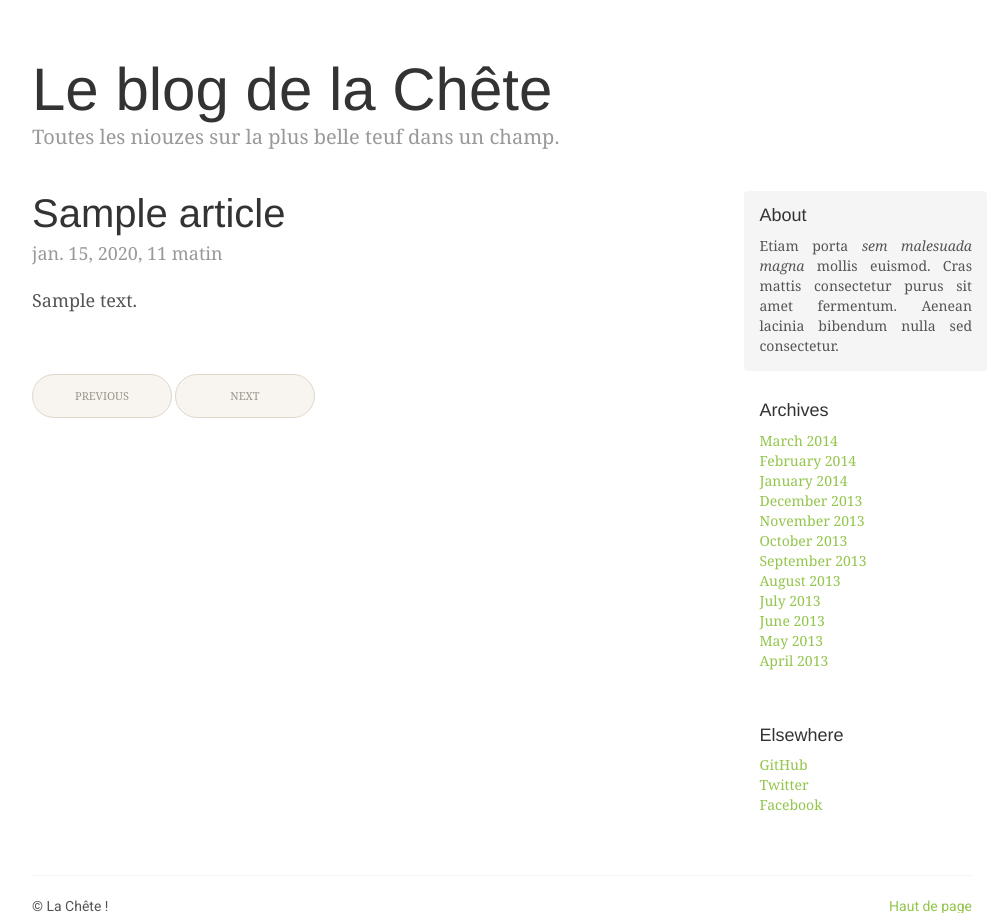
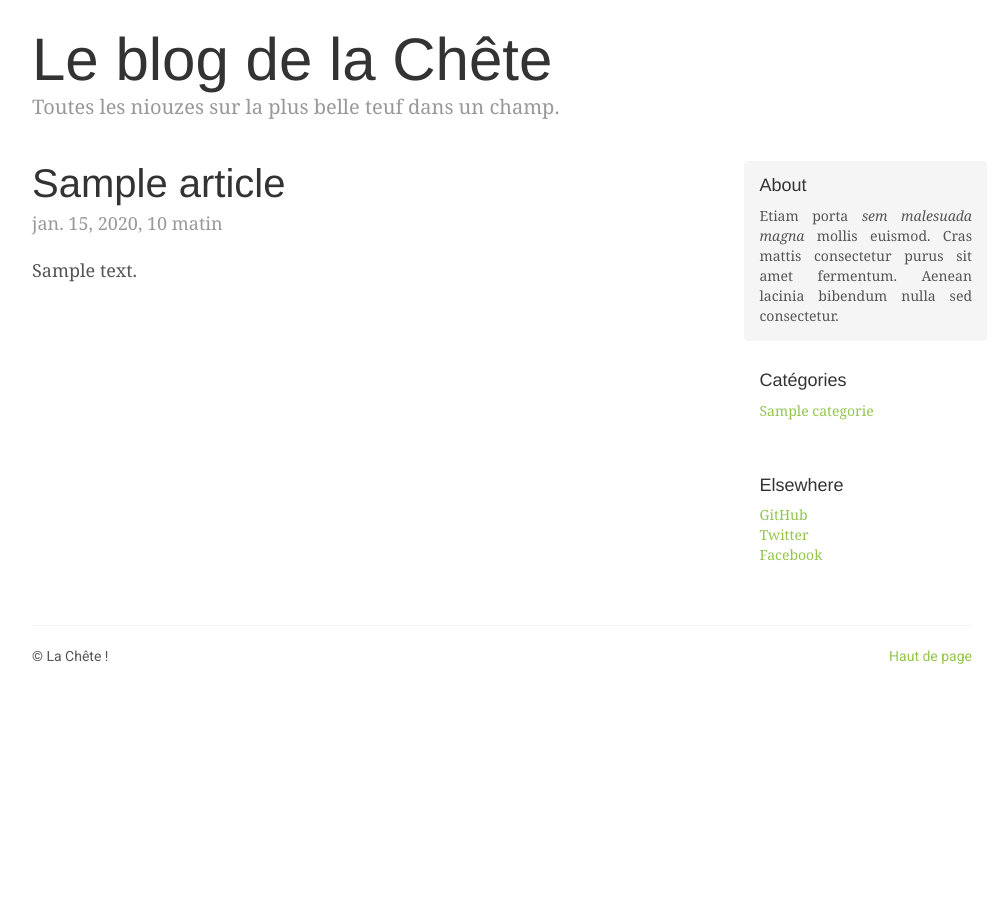
Before and after one commit to AL9000/lachete, a Django app: template blog/templates/blog/index.html in a window 1280 px wide. Shown: the part 63-976 px from the top of the page, without its empty margins (138-1141 px from the left). After the commit the page ends 727 px from the top, so only its background shows below. Run offline with Django 3.2, Linux system fonts and the light colour scheme; tables that the repository leaves empty hold one stand-in row (values such as "Sample post"); the template is opened without the code that fills it: values that come from a table or form of the project are taken from there, most other values are stand-ins (such as "Sample title", 1, 10 or a date in 2020); some libraries are stand-ins or nearby versions.

Commit message:
Blog pagination
+ Few change on blog admin

```diff
--- a/blog/admin.py
+++ b/blog/admin.py
@@ -7,10 +7,11 @@ from django.db.models import TextField
 
 class ArticleAdmin(MarkdownModelAdmin):
     prepopulated_fields = {'slug': ('titre',)}
-    list_display = ('titre', 'contenu', 'categorie')
+    list_display = ('titre', 'contenu', 'categorie',)
     list_filter = ['date_de_parution']
     search_fields = ['titre']
     formfield_overrides = {TextField: {'widget': AdminMarkdownWidget}}
+    readonly_fields = ('date_de_parution',)
 
 
 admin.site.register(Article, ArticleAdmin)
--- a/blog/models.py
+++ b/blog/models.py
@@ -15,13 +15,13 @@ class ArticleQuerySet(models.QuerySet):
 
 class Article(models.Model):
     titre = models.CharField(max_length=50)
-    contenu = models.TextField()
     slug = models.SlugField(max_length=200, unique=True)
+    categorie = models.ForeignKey(Categorie)
     ouvert = models.BooleanField(default=True)
+    image = models.ImageField(null=True, blank=True, upload_to="images/")
     date_de_parution = models.DateTimeField(auto_now_add=True)
     date_de_modification = models.DateTimeField(auto_now=True)
-    image = models.ImageField(null=True, blank=True, upload_to="avatars/")
-    categorie = models.ForeignKey(Categorie)
+    contenu = models.TextField()
 
     objects = ArticleQuerySet.as_manager()
 
--- a/blog/static/blog/blog.css
+++ b/blog/static/blog/blog.css
@@ -53,7 +53,6 @@ h6, .h6 {
     padding-bottom: 20px;
 }
 .blog-title {
-    margin-top: 30px;
     margin-bottom: 0;
     font-size: 60px;
     font-weight: normal;
--- a/blog/templates/blog/index.html
+++ b/blog/templates/blog/index.html
@@ -21,8 +21,7 @@
         <div class="row">
 
             <div class="col-sm-8 blog-main">
-                {% if derniers_articles %}
-                    {% for article in derniers_articles %}
+                {% for article in object_list %}
                     <div class="blog-post">
                         <h2 class="blog-post-title">{{ article.titre }}</h2>
                         <p class="blog-post-meta">{{ article.date_de_parution }}</p>
@@ -30,16 +29,18 @@
                         <p>{{ article.contenu|markdown }}</p>
                     </div><!-- /.blog-post -->
                 {% endfor %}
-                {% else %}
-                    <p>Pas d'articles pour le moment.</p>
-                {% endif %}
 
                 <nav>
                     <ul class="pager">
-                        <li><a href="#">Previous</a></li>
-                        <li><a href="#">Next</a></li>
+                        {% if page_obj.has_previous %}
+                            <li class="previous"><a href="?page={{ page_obj.previous_page_number }}">← Précédents</a></li>
+                        {% endif %}
+                        {% if page_obj.has_next %}
+                            <li class="next"><a href="?page={{ page_obj.next_page_number }}">Suivants →</a></li>
+                        {% endif %}
                     </ul>
-                </nav></div><!-- /.blog-main -->
+                </nav>
+            </div><!-- /.blog-main -->
 
             <div class="col-sm-3 col-sm-offset-1 blog-sidebar">
                 <div class="sidebar-module sidebar-module-inset">
@@ -47,20 +48,12 @@
                     <p>Etiam porta <em>sem malesuada magna</em> mollis euismod. Cras mattis consectetur purus sit amet fermentum. Aenean lacinia bibendum nulla sed consectetur.</p>
                 </div>
                 <div class="sidebar-module">
-                    <h4>Archives</h4>
+                    <h4>Catégories</h4>
                     <ol class="list-unstyled">
-                        <li><a href="#">March 2014</a></li>
-                        <li><a href="#">February 2014</a></li>
-                        <li><a href="#">January 2014</a></li>
-                        <li><a href="#">December 2013</a></li>
-                        <li><a href="#">November 2013</a></li>
-                        <li><a href="#">October 2013</a></li>
-                        <li><a href="#">September 2013</a></li>
-                        <li><a href="#">August 2013</a></li>
-                        <li><a href="#">July 2013</a></li>
-                        <li><a href="#">June 2013</a></li>
-                        <li><a href="#">May 2013</a></li>
-                        <li><a href="#">April 2013</a></li>
+                        {% for categorie in categories %}
+                            {# TODO Filtrer articles par categorie#}
+                            <li><a href="#">{{ categorie }}</a></li>
+                        {% endfor %}
                     </ol>
                 </div>
                 <div class="sidebar-module">
--- a/chete/settings.py
+++ b/chete/settings.py
@@ -110,3 +110,5 @@ REST_FRAMEWORK = {
 }
 
 LOGIN_REDIRECT_URL = '/'
+
+MEDIA_ROOT = os.path.join(BASE_DIR, '/media/')
```
Also changed, not shown: blog/views.py (+1 -6 lines). Lines whose indentation alone changed are shown as unchanged.
